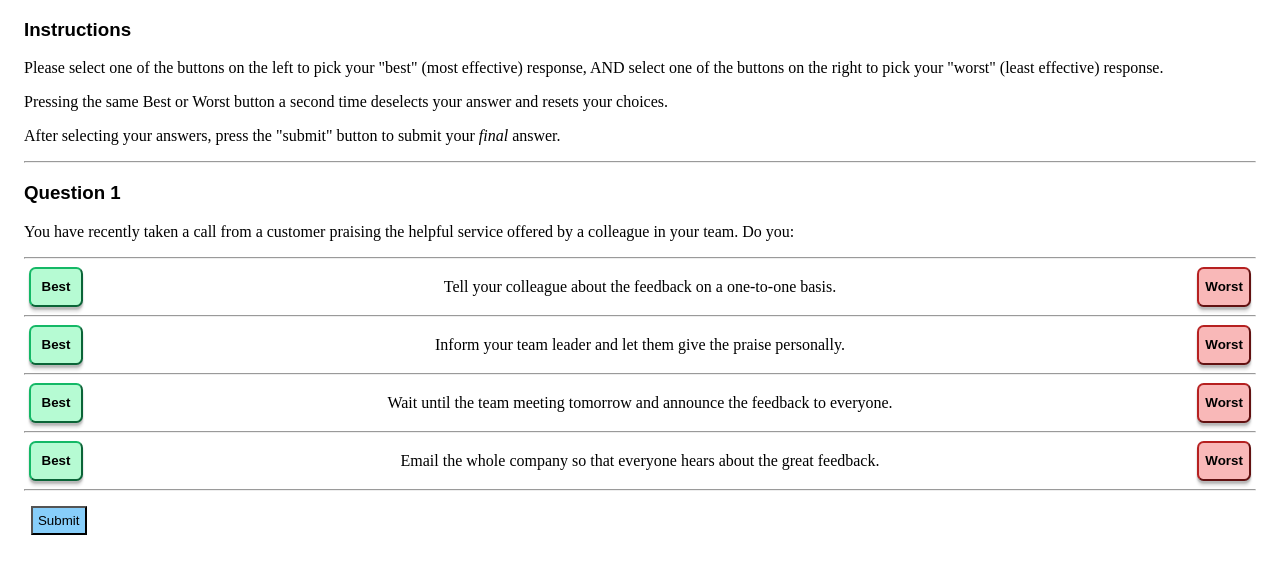
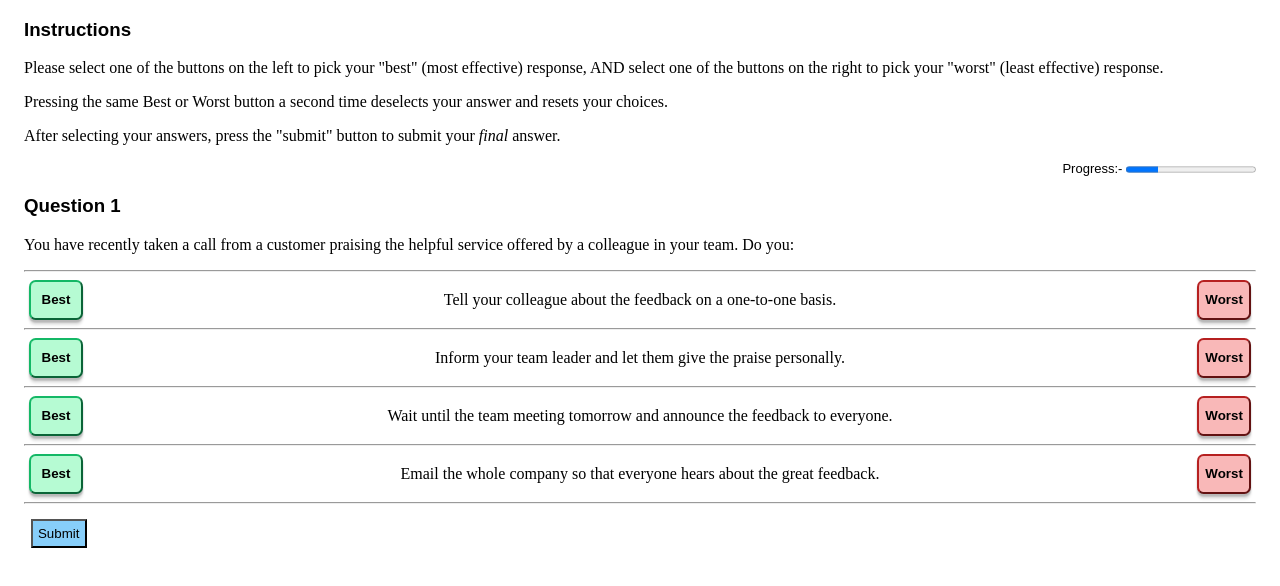
Before and after one commit to lanroth/judgement_tests, a React (Create React App) app: page / in a window 1280 px wide. Shown: the top 586 px of the page. Built offline with nearby package versions, Linux system fonts and the light colour scheme.

Commit message:
exam progress bar

```diff
--- a/src/App.css
+++ b/src/App.css
@@ -59,7 +59,9 @@ button[type="submit"] {
   padding: 0.4em;
 }
 
-nav {
+.exam-progress-bar {
+  font-family: sans-serif;
+  font-size: small;
   text-align: right;
 }
 
--- a/src/App.tsx
+++ b/src/App.tsx
@@ -1,10 +1,10 @@
 import React, { useState } from "react";
 import "./App.css";
 import Question from "./Question";
-// import SampleQuestionText from "./SampleQuestionText";
 import SampleData from "./SampleData";
 import Outro from "./Outro";
 import Instruct from "./Instruct";
+import Progress from "./Progress";
 
 const App: React.FC = () => {
   const [questionNumber, setQuestionNumber] = useState(1);
@@ -114,6 +114,7 @@ const App: React.FC = () => {
       {showQuestion ? (
         <article>
           <Instruct />
+          <Progress examLength={examLength} questionNumber={questionNumber} />
           <Question
             questionNumber={questionNumber}
             scenarioText={q.scenarioText}
--- /dev/null
+++ b/src/Progress.tsx
@@ -0,0 +1,21 @@
+import React from "react";
+
+interface Props {
+  questionNumber: number;
+  examLength: number;
+}
+
+const Progress: React.FC<Props> = props => {
+  return (
+    <div className="exam-progress-bar">
+      <label htmlFor="examProgressBar">Progress:- </label>
+      <progress
+        id="examProgressBar"
+        max={props.examLength}
+        value={props.questionNumber}
+      ></progress>
+    </div>
+  );
+};
+
+export default Progress;
--- a/src/Question.tsx
+++ b/src/Question.tsx
@@ -71,8 +71,6 @@ const Question: React.FC<Props> = props => {
 
   return (
     <section>
-      <hr />
-
       <h1>Question {props.questionNumber}</h1>
       <p id="scenarioText">{props.scenarioText}</p>
 
```
Also changed, not shown: 1 other file (tests, documents, lock files or other folders).
